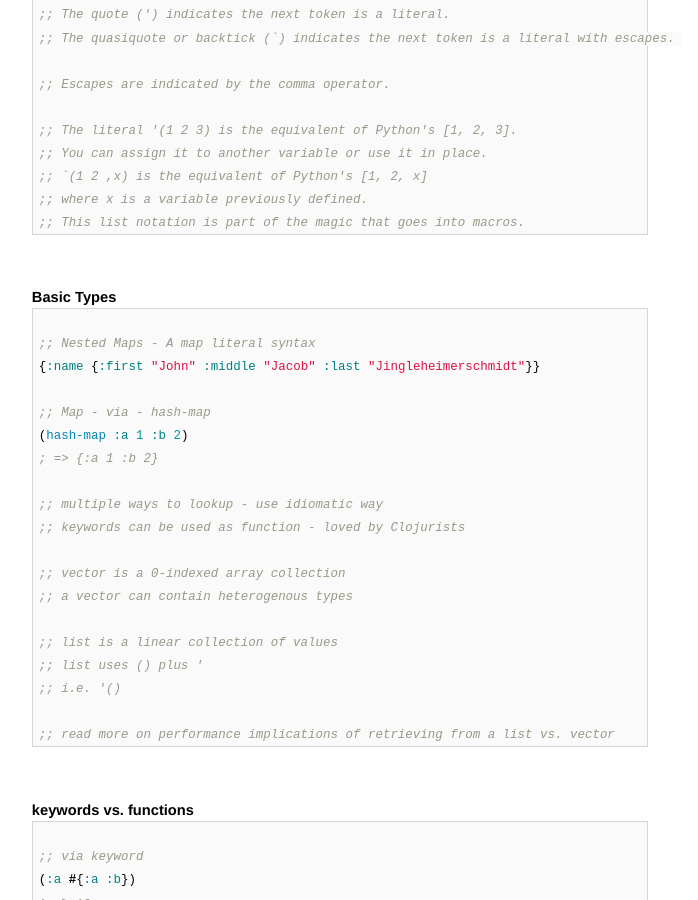
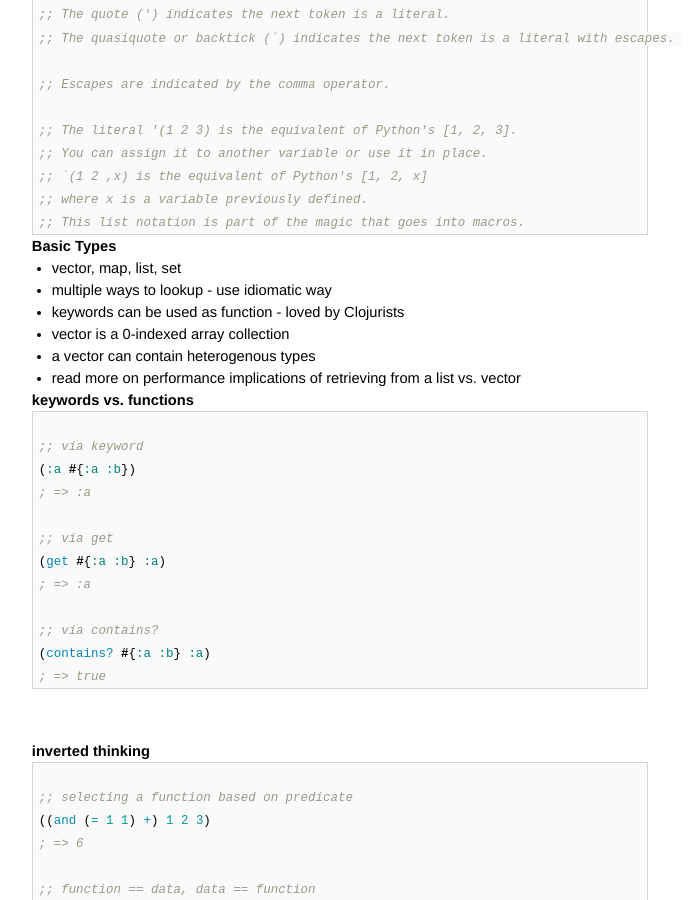
Before and after one commit to AmitKumarDas/amitkumardas.github.io, a Jekyll site: the page built from _posts/2016-08-12-my-lisp-clojure-refresher.md, in a window 1280 px wide and 900 px high, scrolled down 1724 px. Shown: the whole window, without its empty margins (300-998 px from the left). Built offline with Jekyll 4.4.1, drawn with Linux system fonts in a browser that asks for light colours.

Commit message:
Update 2016-08-12-my-lisp-clojure-refresher.md

````diff
--- a/_posts/2016-08-12-my-lisp-clojure-refresher.md
+++ b/_posts/2016-08-12-my-lisp-clojure-refresher.md
@@ -97,33 +97,15 @@ title: My lisp refresher
 ;; This list notation is part of the magic that goes into macros.
 ```
 
-<br />
-
 ### Basic Types
 
-```clojure
+- vector, map, list, set
+- multiple ways to lookup - use idiomatic way
+- keywords can be used as function - loved by Clojurists
+- vector is a 0-indexed array collection
+- a vector can contain heterogenous types
+- read more on performance implications of retrieving from a list vs. vector
 
-;; Nested Maps - A map literal syntax
-{:name {:first "John" :middle "Jacob" :last "Jingleheimerschmidt"}}
-
-;; Map - via - hash-map
-(hash-map :a 1 :b 2)
-; => {:a 1 :b 2}
-
-;; multiple ways to lookup - use idiomatic way
-;; keywords can be used as function - loved by Clojurists
-
-;; vector is a 0-indexed array collection
-;; a vector can contain heterogenous types
-
-;; list is a linear collection of values
-;; list uses () plus '
-;; i.e. '()
-
-;; read more on performance implications of retrieving from a list vs. vector
-```
-
-<br />
 
 ### keywords vs. functions
 
````
